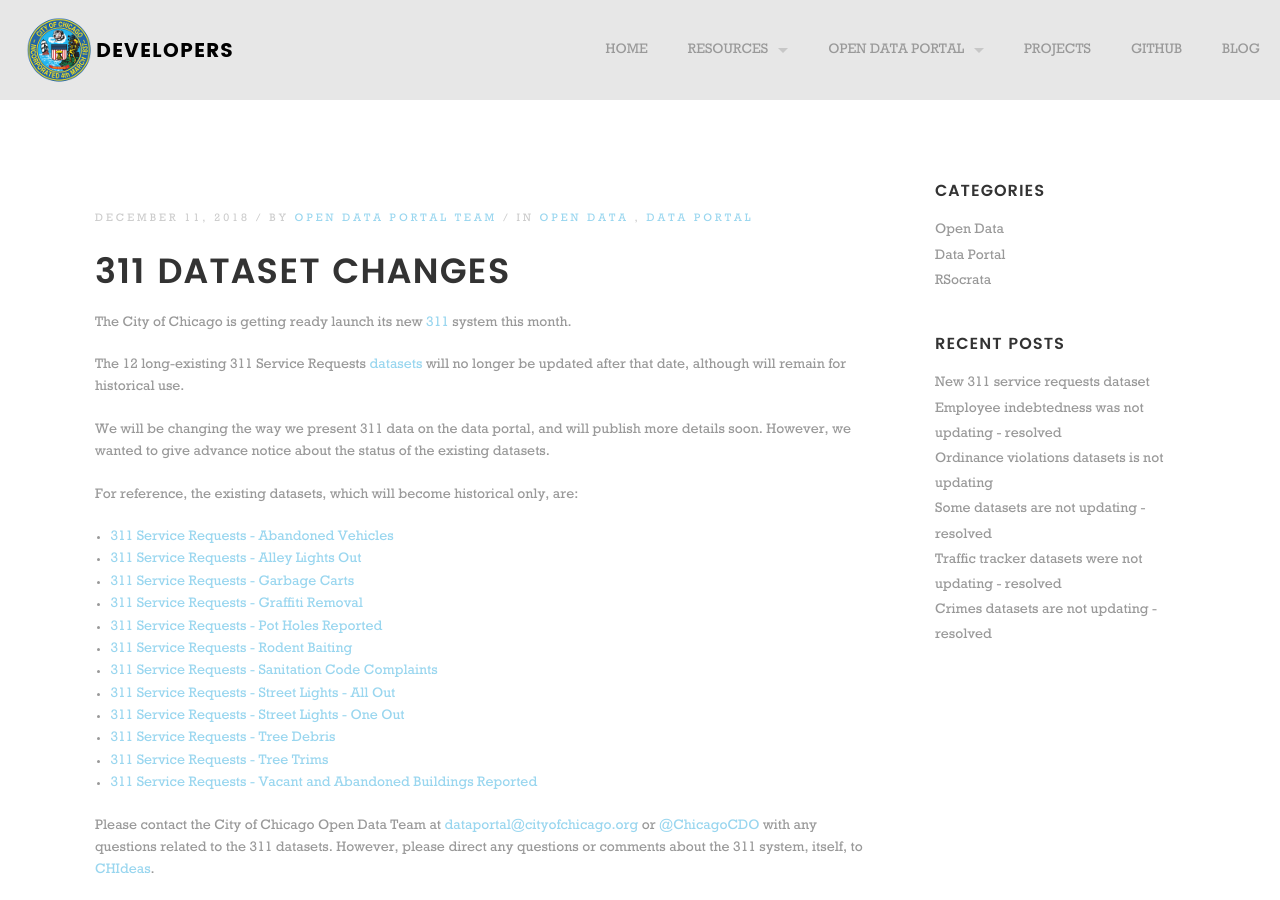
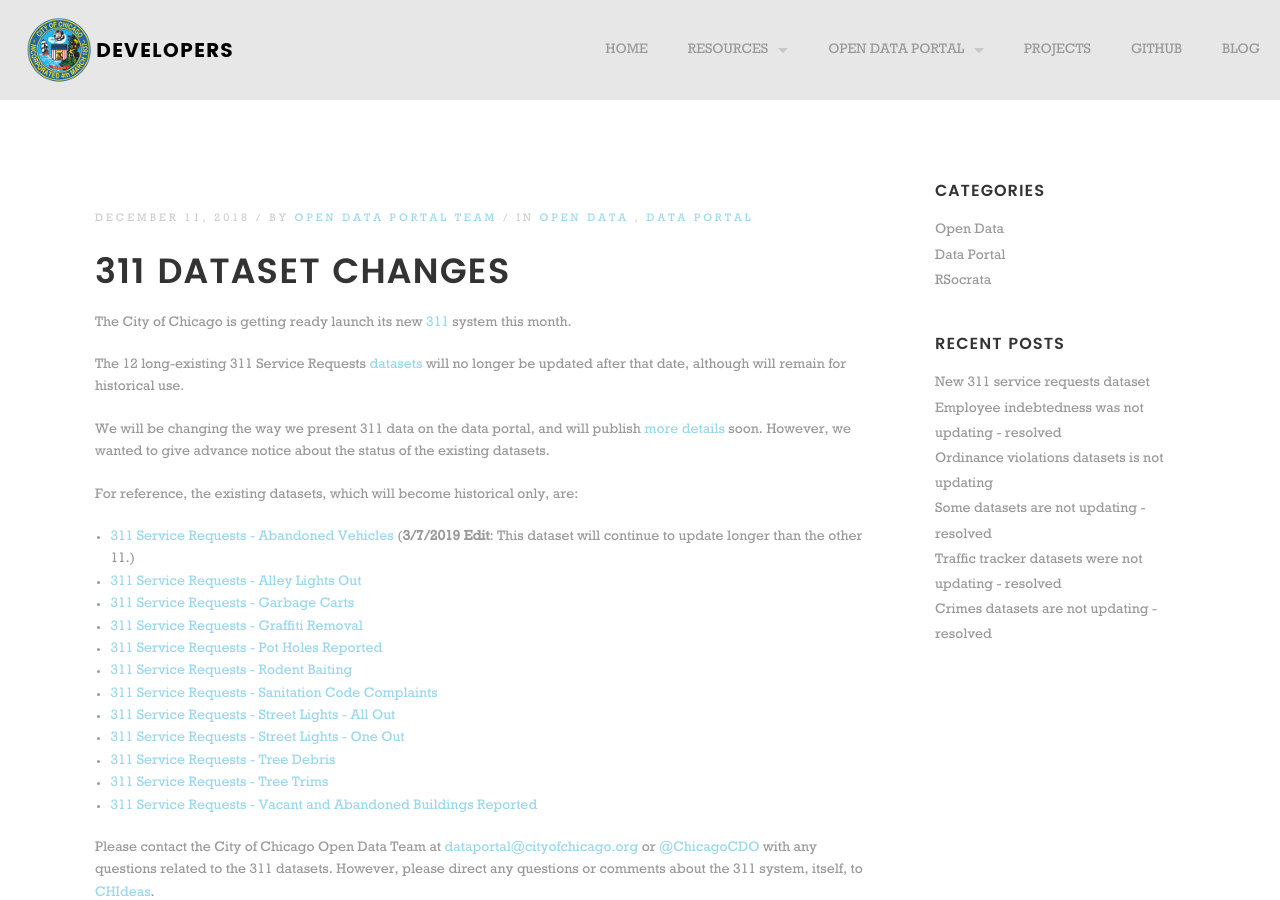
Before and after one commit to Chicago/dev.cityofchicago.org, a Jekyll site: the page built from _posts/2018-12-11-legacy-sr-datasets-announcement.md, in a window 1280 px wide and 900 px high. Built offline with Jekyll 4.4.1, drawn with Linux system fonts in a browser that asks for light colours; some web fonts are replaced; some of the changed text lies outside the part shown.

Commit message:
Update 2018-12-11-legacy-sr-datasets-announcement.md
Added a link to the post announcing the first new 311 dataset. Added a note about the Abandoned Vehicles dataset.

```diff
--- a/_posts/2018-12-11-legacy-sr-datasets-announcement.md
+++ b/_posts/2018-12-11-legacy-sr-datasets-announcement.md
@@ -27,11 +27,11 @@
 
 The 12 long-existing 311 Service Requests [datasets](https://data.cityofchicago.org/browse?category=Service+Requests&limitTo=datasets&q=&sortBy=alpha) will no longer be updated after that date, although will remain for historical use.
 
-We will be changing the way we present 311 data on the data portal, and will publish more details soon. However, we wanted to give advance notice about the status of the existing datasets.
+We will be changing the way we present 311 data on the data portal, and will publish [more details](http://dev.cityofchicago.org/open%20data/data%20portal/2019/03/06/new-311-datasets.html) soon. However, we wanted to give advance notice about the status of the existing datasets.
 
 For reference, the existing datasets, which will become historical only, are:
 
-* [311 Service Requests - Abandoned Vehicles](https://data.cityofchicago.org/d/3c9v-pnva)
+* [311 Service Requests - Abandoned Vehicles](https://data.cityofchicago.org/d/3c9v-pnva) (**3/7/2019 Edit**: This dataset will continue to update longer than the other 11.)
 * [311 Service Requests - Alley Lights Out](https://data.cityofchicago.org/d/t28b-ys7j)
 * [311 Service Requests - Garbage Carts](https://data.cityofchicago.org/d/9ksk-na4q)
 * [311 Service Requests - Graffiti Removal](https://data.cityofchicago.org/d/hec5-y4x5)
@@ -45,3 +45,5 @@
 * [311 Service Requests - Vacant and Abandoned Buildings Reported](https://data.cityofchicago.org/d/7nii-7srd)
 
 Please contact the City of Chicago Open Data Team at [dataportal@cityofchicago.org](mailto:dataportal@cityofchicago.org) or [@ChicagoCDO](https://twitter.com/ChicagoCDO) with any questions related to the 311 datasets. However, please direct any questions or comments about the 311 system, itself, to [CHIdeas](https://www.chideas.org).
+
+**Update 3/7/2019, 12:45 pm**: Added a link to the post announcing the first new 311 dataset. Added a note about the Abandoned Vehicles dataset.
```
